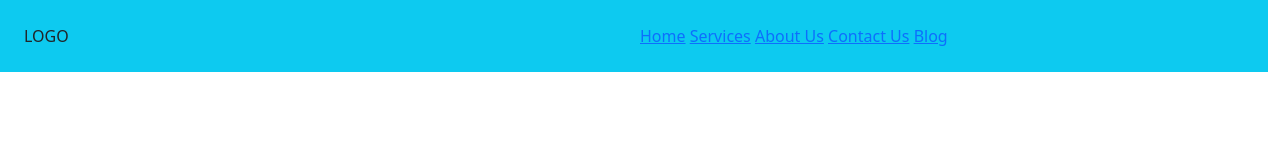
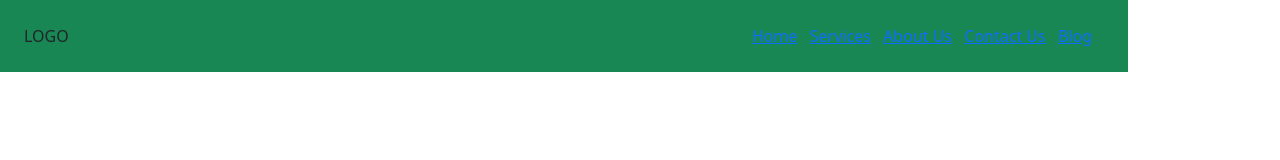
Before and after one commit to Adekoye-Adewale/Dream-job-landing-page, a plain HTML site: page index.html in a window 1280 px wide. Drawn offline with nearby package versions, Linux system fonts and the light colour scheme.

Commit message:
Update index.html

```diff
--- a/index.html
+++ b/index.html
@@ -10,11 +10,11 @@
 </head>
 <body>
 
-    <div class="container-fluid p-4 bg-info row">
-        <div class="col-sm-6">
+    <div class="container p-4 bg-success row">
+        <div class="col-sm-8">
             LOGO
         </div>
-        <div class="col-sm-6">
+        <div class="col-sm-4 d-flex justify-content-between">
             <a href="#">Home</a>
             <a href="#">Services</a>
             <a href="#">About Us</a>
```
